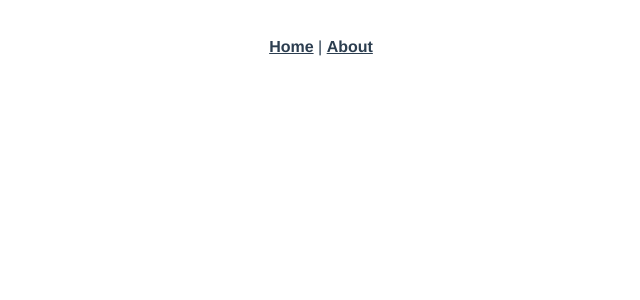
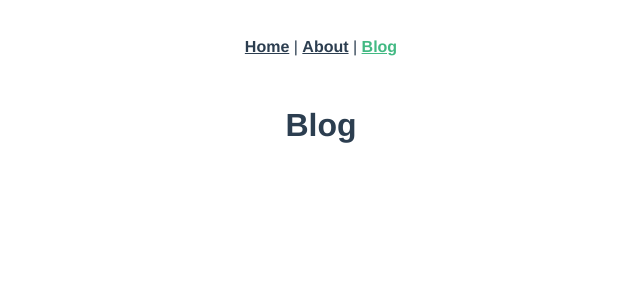
Before and after one commit to iamdavi/vue-hello-world, a Vue app: page /blog in a window 1280 px wide. Before the commit this address had no page. Shown: the top 300 px of the page, without its empty margins (319-959 px from the left). Built offline with nearby package versions, Linux system fonts and the light colour scheme.

Commit message:
Creada vista y routa de Blog

```diff
--- a/src/App.vue
+++ b/src/App.vue
@@ -1,7 +1,8 @@
 <template>
   <div id="nav">
     <router-link to="/">Home</router-link> |
-    <router-link to="/about">About</router-link>
+    <router-link to="/about">About</router-link> |
+    <router-link to="/blog">Blog</router-link>
   </div>
   <router-view/>
 </template>
--- a/src/router/index.js
+++ b/src/router/index.js
@@ -10,10 +10,12 @@
   {
     path: '/about',
     name: 'About',
-    // route level code-splitting
-    // this generates a separate chunk (about.[hash].js) for this route
-    // which is lazy-loaded when the route is visited.
     component: () => import(/* webpackChunkName: "about" */ '../views/About.vue')
+  },
+  {
+    path: '/blog',
+    name: 'Blog',
+    component: () => import(/* webpackChunkName: "blog" */ '../views/Blog.vue')
   }
 ]
 
--- /dev/null
+++ b/src/views/Blog.vue
@@ -0,0 +1,13 @@
+<template>
+  <h1>Blog</h1>
+</template>
+
+<script>
+export default {
+    name: "Blog"
+}
+</script>
+
+<style>
+
+</style>
```
